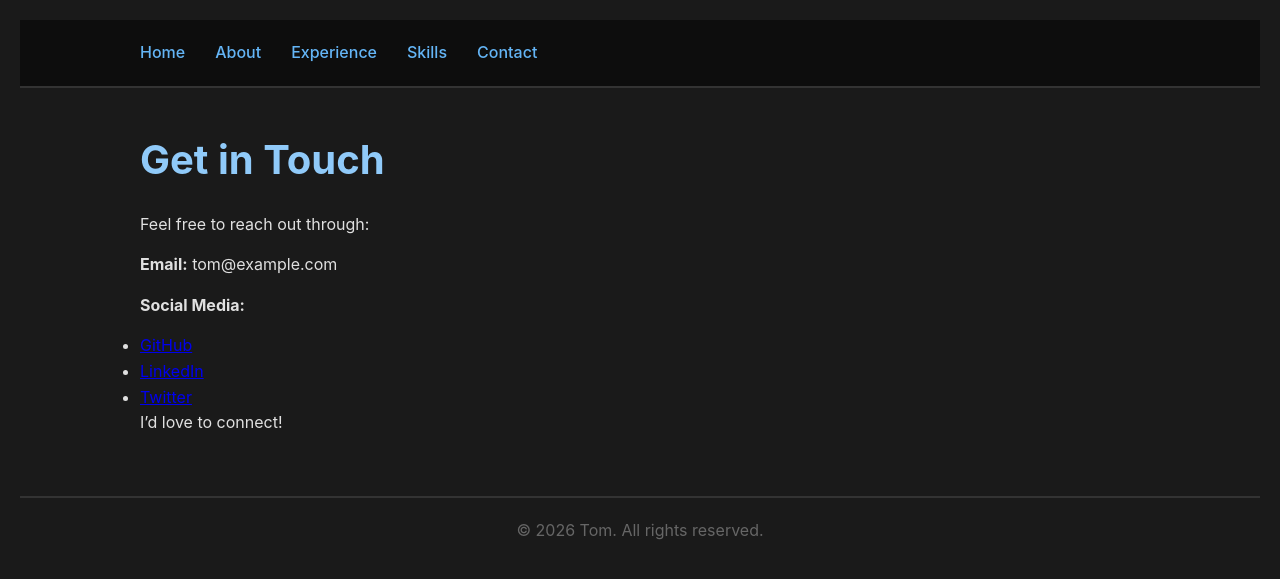
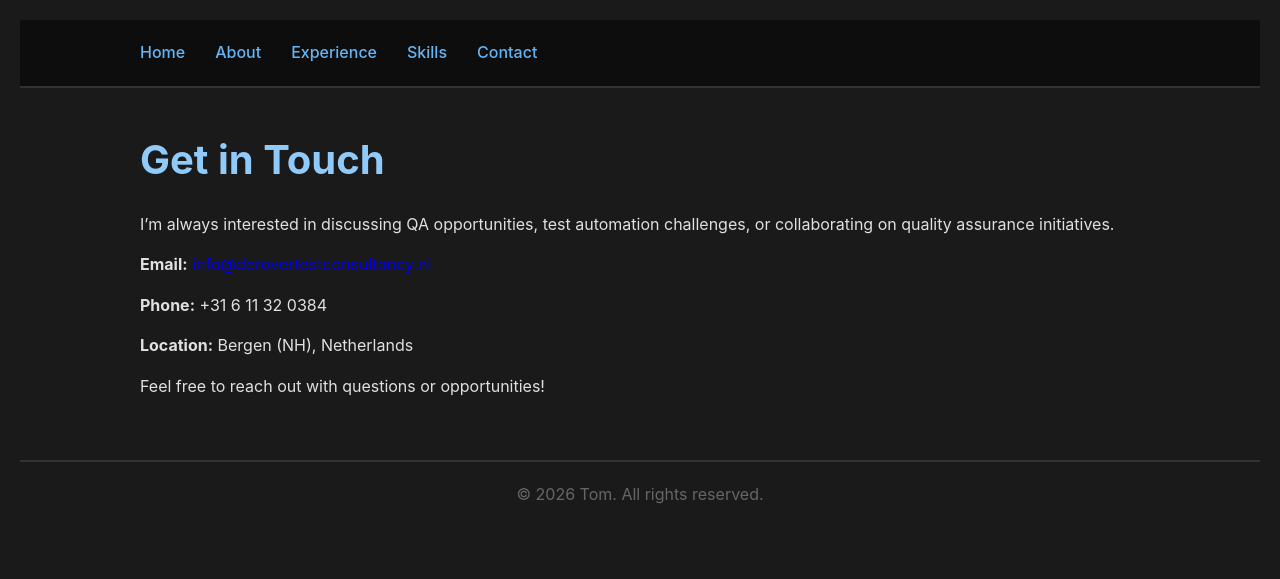
Before and after one commit to tomderover82/Portfolio-Tom, a Jekyll site: the page built from contact.md, in a window 1280 px wide. Shown: the top 579 px of the page. Built offline with Jekyll 4.4.1, drawn with Linux system fonts in a browser that asks for light colours.

Commit message:
Update contact information

```diff
--- a/contact.md
+++ b/contact.md
@@ -5,13 +5,12 @@ title: Contact
 
 # Get in Touch
 
-Feel free to reach out through:
+I'm always interested in discussing QA opportunities, test automation challenges, or collaborating on quality assurance initiatives.
 
-**Email:** tom@example.com
+**Email:** [info@derovertestconsultancy.nl](mailto:info@derovertestconsultancy.nl)
 
-**Social Media:**
-- [GitHub](https://github.com/tomderover82)
-- [LinkedIn](https://linkedin.com/in/tom)
-- [Twitter](https://twitter.com/tom)
+**Phone:** +31 6 11 32 0384
 
-I'd love to connect!
+**Location:** Bergen (NH), Netherlands
+
+Feel free to reach out with questions or opportunities!
```
